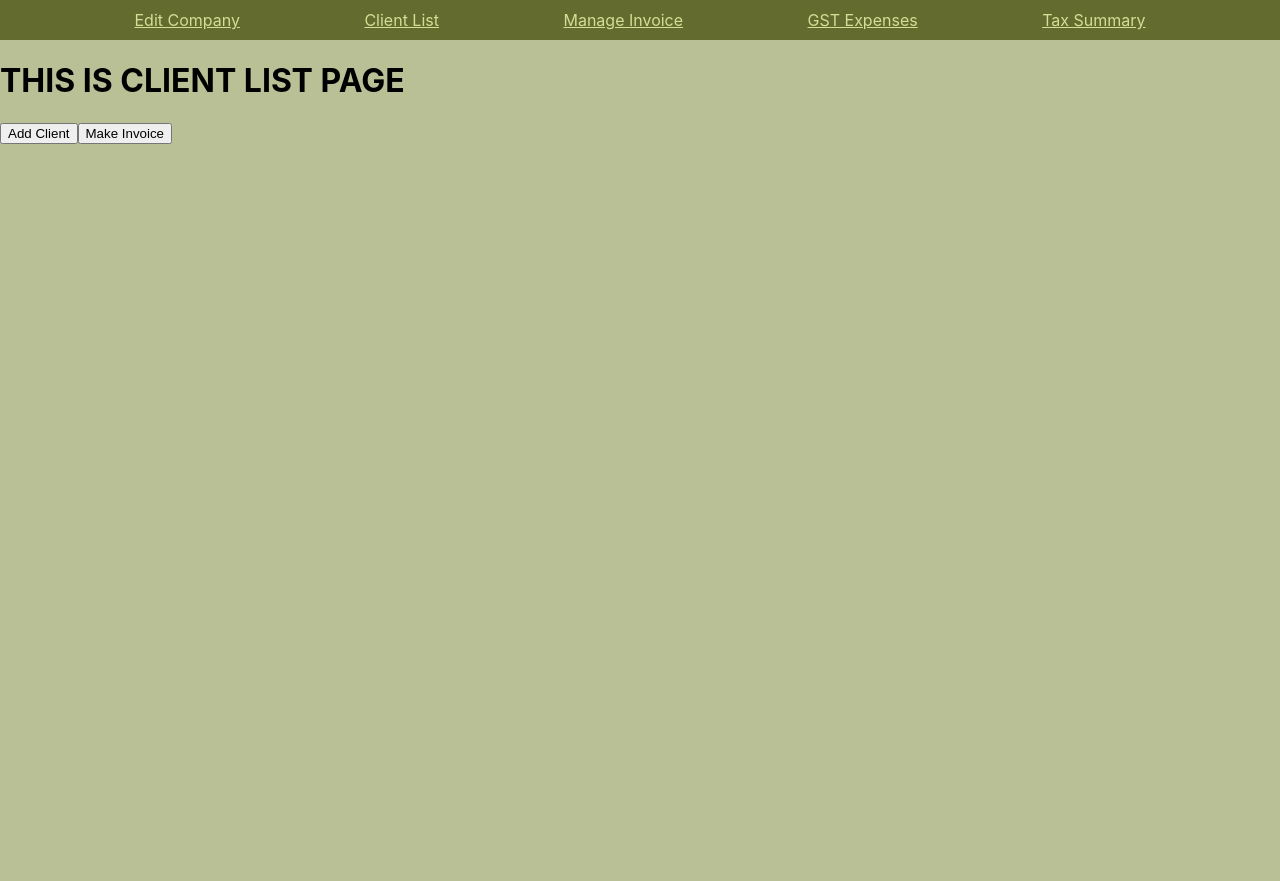
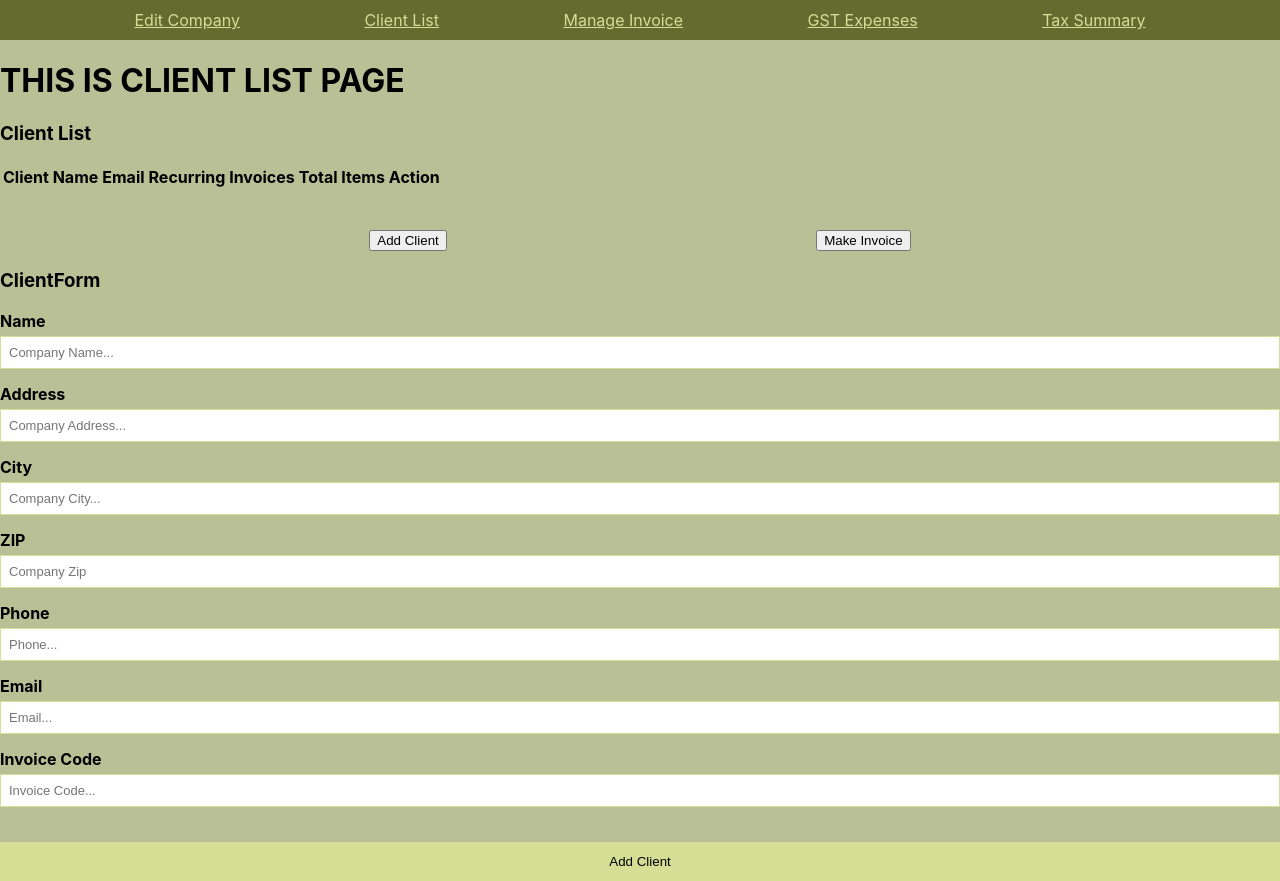
Before and after one commit to rafaelmarcoo/invoice-system-frontend, a React (Create React App) app: page /clientlist in a window 1280 px wide. Before the commit the page ends 800 px from the top, so only its background shows below. Built offline with nearby package versions, Linux system fonts and the light colour scheme.

Commit message:
Fixed ClientListPage

```diff
--- a/src/ClientList/ClientListPage.js
+++ b/src/ClientList/ClientListPage.js
@@ -1,28 +1,27 @@
 import { useState } from "react";
 import { ClientForm } from "./ClientForm";
 import { InvoiceForm } from "./InvoiceForm";
+import { ClientTable } from "./ClientTable";
+import { ClientNavbar } from "./ClientNavbar";
 
 export const ClientListPage = () => {
-    const [clientForm, showClientForm] = useState(false);
-    const [invoiceForm, showInvoiceForm] = useState(false);
+    const [active, setActive] = useState("client-form");
 
-    const toggleClientForm = () => {
-        showClientForm(!clientForm);
-    }
-
-    const toggleInvoiceForm = () => {
-        showInvoiceForm(!invoiceForm);
+    const toggle = (text) => {
+        setActive(text);
     }
 
     return  (
         <div className="client-list">
             <h1>THIS IS CLIENT LIST PAGE</h1>
 
-            <button onClick={toggleClientForm}>Add Client</button>
-            <button onClick={toggleInvoiceForm}>Make Invoice</button>
+            <ClientTable />
+            <br/><br/>
 
-            {clientForm && <ClientForm />}
-            {invoiceForm && <InvoiceForm />}
+            <ClientNavbar toggle={toggle}/>
+
+            {active === "client-form" && <ClientForm />}
+            {active === "client-invoice" && <InvoiceForm />}
         </div>
     );
 }
--- /dev/null
+++ b/src/ClientList/ClientNavbar.js
@@ -0,0 +1,8 @@
+export const ClientNavbar = (props) => {
+    return (
+        <div className="secondary-navbar">
+            <button onClick={() => props.toggle("client-form")}>Add Client</button>
+            <button onClick={() => props.toggle("client-invoice")}>Make Invoice</button>
+        </div>
+    );
+}
--- /dev/null
+++ b/src/ClientList/ClientTable.js
@@ -0,0 +1,21 @@
+export const ClientTable = () => {
+    return (
+        <div className="client-list-table">
+            <h3>Client List</h3>
+            <table>
+                <thead>
+                    <tr>
+                        <th>Client Name</th>
+                        <th>Email</th>
+                        <th>Recurring Invoices</th>
+                        <th>Total Items</th>
+                        <th>Action</th>
+                    </tr>
+                </thead>
+                <tbody>
+                    {/* Will add data from database */}
+                </tbody>
+            </table>
+        </div>
+    );
+}
```
